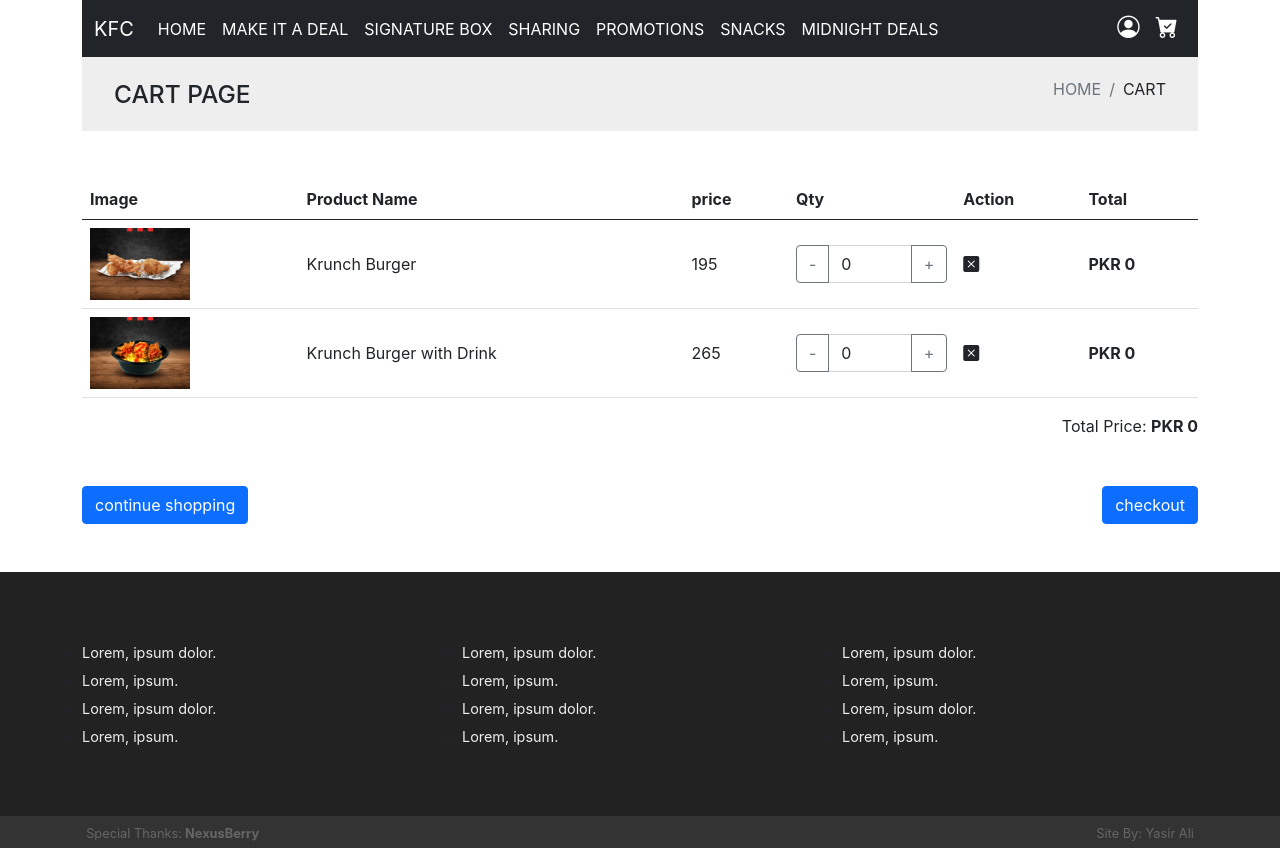
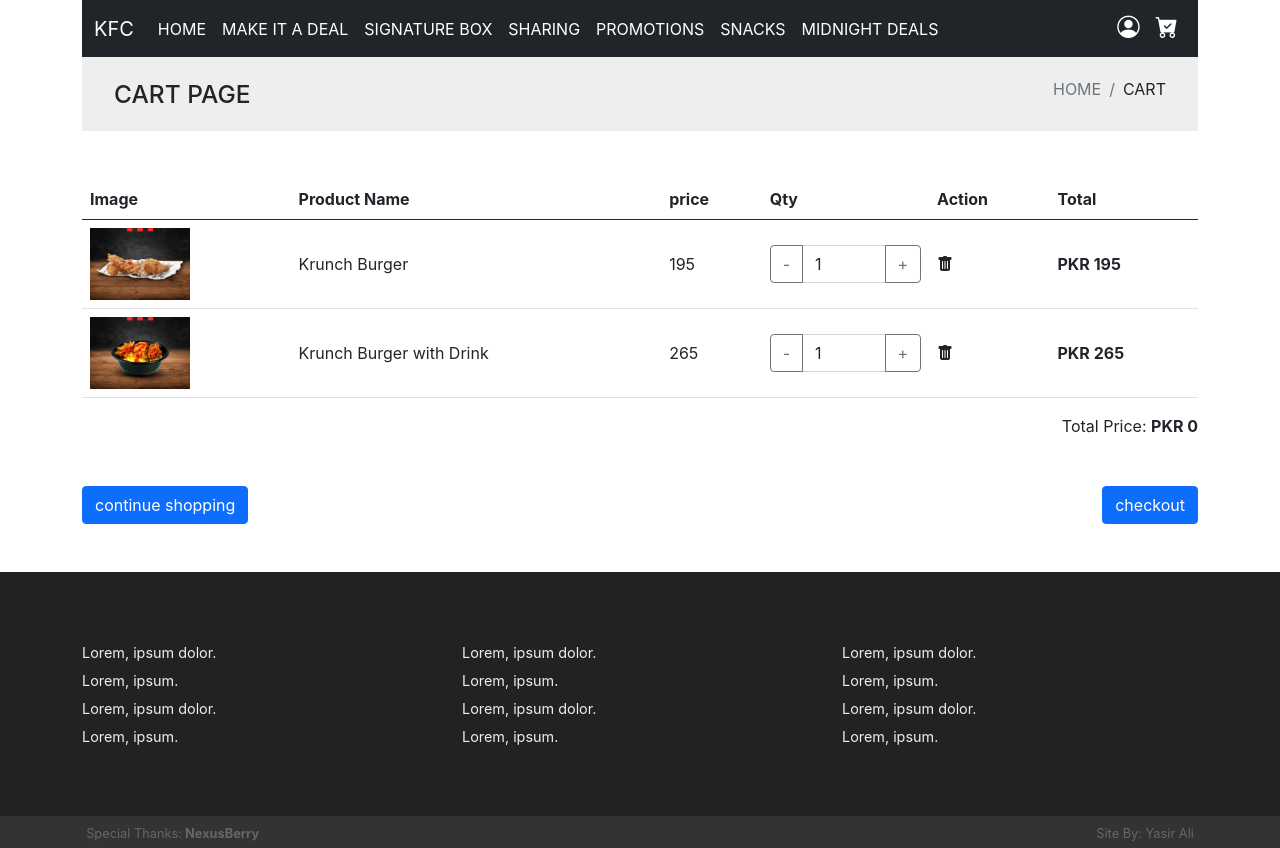
Before and after one commit to sdryasir/project-1, a React (Create React App) app: page /cart in a window 1280 px wide. Built offline with nearby package versions, Linux system fonts and the light colour scheme.

Commit message:
remove item from the cart functionality achieved

```diff
--- a/src/collections/cart.js
+++ b/src/collections/cart.js
@@ -1,30 +1,63 @@
-import { cartdata } from "../data/cartdata";
+//import { cartdata } from "../data/cartdata";
 //import CartItem from "../components/cartItem";
 import { useState } from 'react'
+import cartImg from '../empty-cart.png'
 
 function Cart() {
-    const [qty, setQty] = useState(cartdata)
+    const [qty, setQty] = useState([
+        {
+            id: 1,
+            title: "Krunch Burger ",
+            image: "/images/products/Bone-kfc.png",
+            description: "Enjoy the crispy chicken fillet in a soft bun with spicy mayo and our signature sauce with fresh lettuce.",
+            price: 195,
+            stock: 10,
+            qty: 1
+        },
+        {
+            id: 2,
+            title: "Krunch Burger with Drink ",
+            image: "/images/products/Chicken-kfc.png",
+            description: "Krunch burger with a regular drink.",
+            price: 265,
+            stock: 3,
+            qty: 1
+        },
+
+    ])
     const [total, setTotal] = useState(0)
-    const incHandler = (index) => {
-        let arr = [...cartdata];
-        arr[index].qty = arr[index].qty + 1
+    const [grandTotal, setGrandTotal] = useState(0)
+
+
+
+    const incHandler = (p) => {
+        let arr = [...qty];
+        p.qty = p.qty + 1
         //console.log(arr)
         setQty(arr)
-        setTotal(total => total + arr[index].price)
+
     }
 
+    const decHandler = (p) => {
+        let arr = [...qty];
+        p.qty = p.qty - 1
+        if (p.qty < 1) {
+            removeCartHandler(p)
+        } else {
+            setQty(arr)
+        }
 
-    function decHandler(index) {
-        let arr = [...cartdata];
-        arr[index].qty = arr[index].qty - 1
-        //console.log(arr)
-        setQty(arr)
-        setTotal(total => total - arr[index].price)
     }
 
     function changeHandler() {
 
     }
+
+    const removeCartHandler = (item) => {
+        let array = qty.filter((p) => p.id != item.id)
+        setQty(array)
+    }
+
     return (
         <>
             <div className="inner-page-wrapper">
@@ -43,6 +76,8 @@
                 </div>
             </div>
             <section className="cart-items-wrapper pt-5 pb-5">
+                {
+                    qty.length != 0 ? <>
                         <div className="table-responsive">
                             <table className="table">
                                 <thead>
@@ -57,18 +92,18 @@
                                 </thead>
                                 <tbody>
                                     {
-                                cartdata.map((p, index) => <tr key={index}>
+                                        qty.map((p) => <tr key={p.title}>
                                             <td><img src={p.image} alt="" /></td>
                                             <td>{p.title}</td>
                                             <td>{p.price}</td>
                                             <td>
                                                 <div className="input-group">
-                                            <button className="btn btn-outline-secondary" onClick={() => decHandler(index)} type="button">-</button>
+                                                    <button className="btn btn-outline-secondary" onClick={() => decHandler(p)} type="button">-</button>
                                                     <input type="text" className="form-control" onChange={changeHandler} value={p.qty} />
-                                            <button className="btn btn-outline-secondary" onClick={() => incHandler(index)} type="button">+</button>
+                                                    <button className="btn btn-outline-secondary" onClick={() => incHandler(p)} type="button">+</button>
                                                 </div>
                                             </td>
-                                    <td><i className="bi bi-x-square-fill"></i></td>
+                                            <td><i className="bi bi-trash-fill" onClick={() => removeCartHandler(p)}></i></td>
                                             <td><strong>PKR {p.price * p.qty}</strong></td>
                                         </tr>)
                                     }
@@ -77,12 +112,16 @@
                         </div>
                         <div className="total-price text-end mb-5">
                             <span>Total Price: </span>
-                    <span><strong>PKR {total}</strong></span>
+                            <span><strong>PKR {grandTotal}</strong></span>
                         </div>
                         <div className="cart-exit-btn d-flex justify-content-between">
                             <a href="#" className="btn btn-primary">continue shopping</a>
                             <input type="button" className="btn btn-primary" value="checkout" />
                         </div>
+                    </> : <>
+                            <img style={{ display: "block", margin: "0 auto" }} src={cartImg} alt="" />
+                        </>
+                }
             </section>
         </>
     );
```
Also changed, not shown: src/empty-cart.png (added), 1 other file (tests, documents, lock files or other folders). Lines whose indentation alone changed are shown as unchanged.
